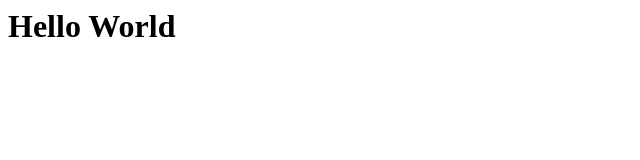
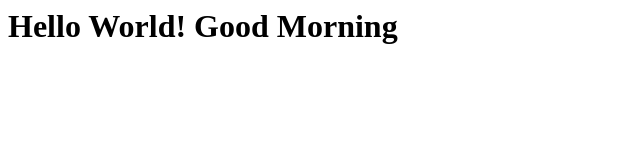
Before and after one commit to Mamtasalegavi/FirstProject, a plain HTML site: page index.html in a window 1280 px wide. Shown: the whole page, without its empty margins (0-640 px from the left). Drawn offline with Linux system fonts and the light colour scheme.

Commit message:
Added Good Morning to index
Added Good Morning to index.html file to give more context to users

```diff
--- a/index.html
+++ b/index.html
@@ -1 +1 @@
-<h1> Hello World </h1>
+<h1> Hello World! Good Morning </h1>
```
